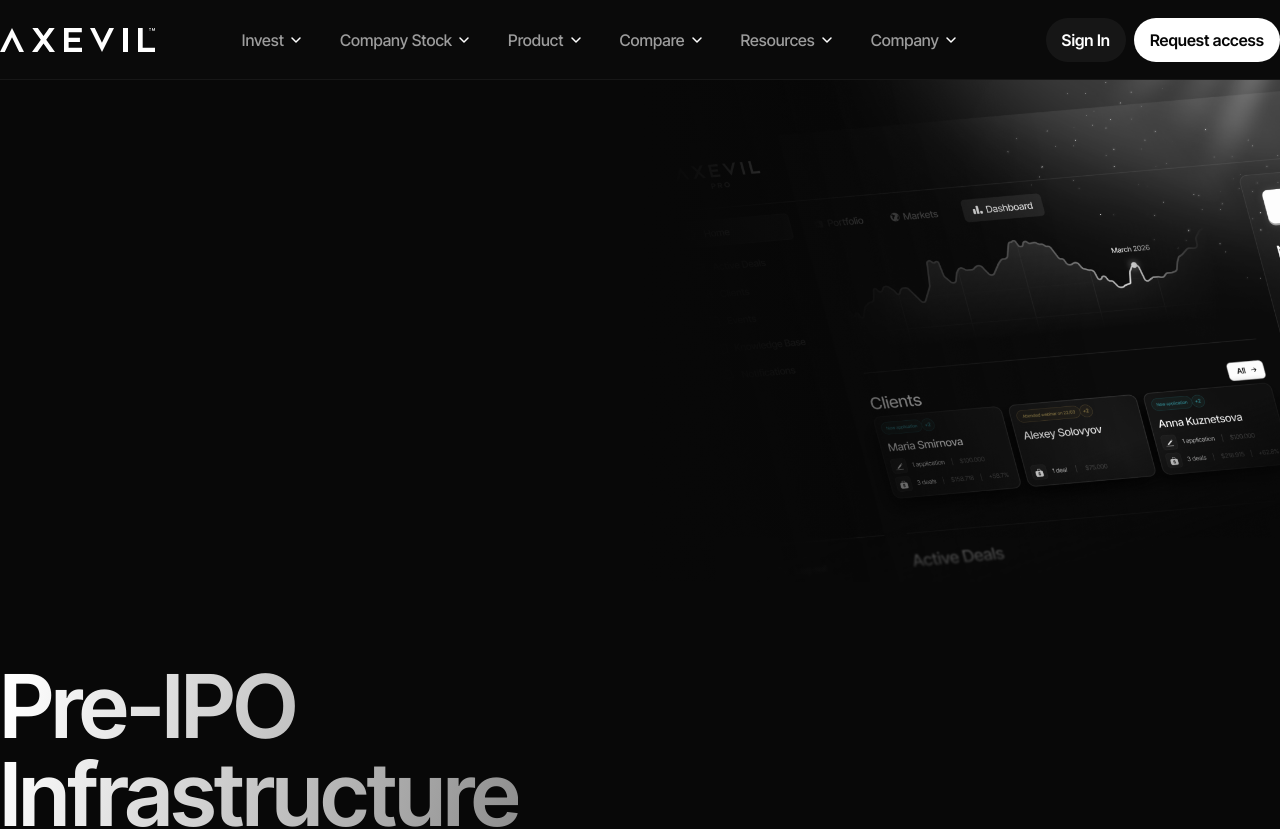
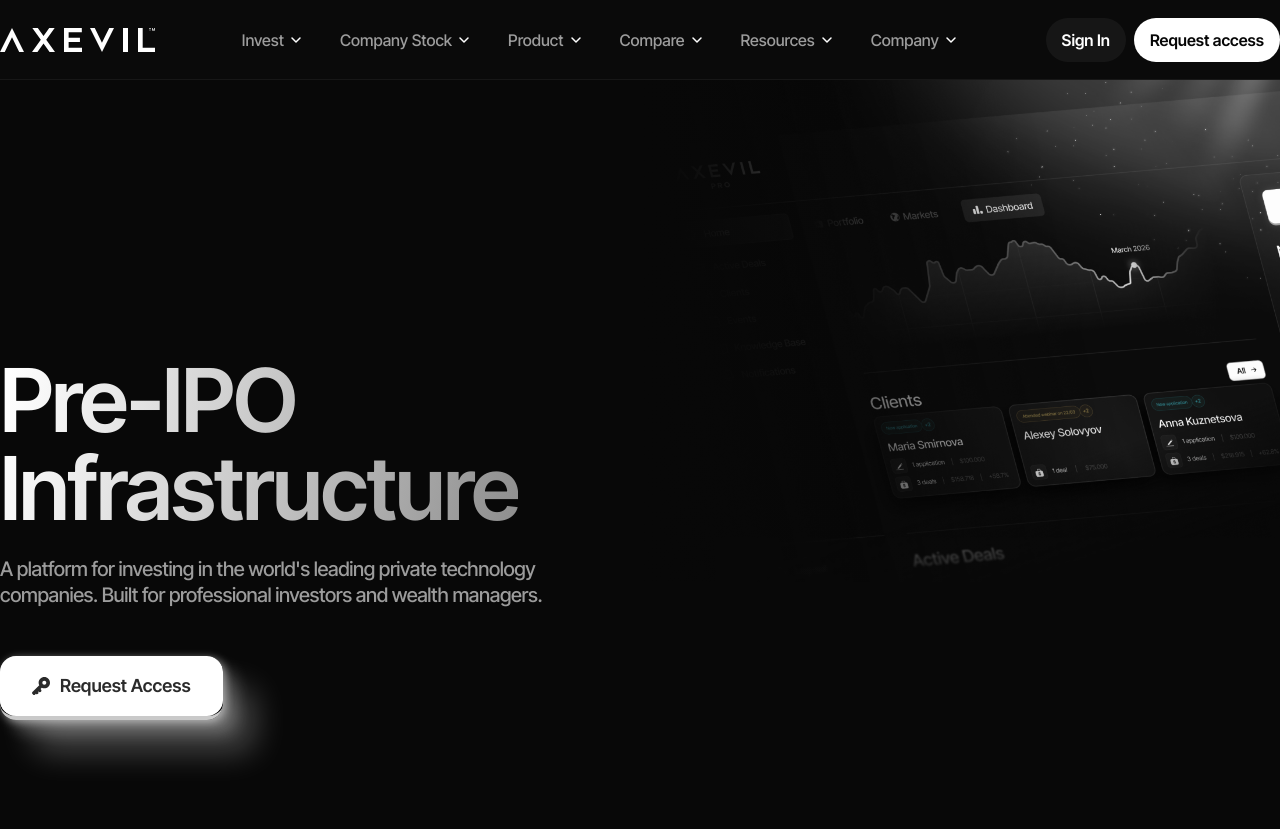
Before and after one commit to marketingwtf135/marketing-websites, a React (Vite) app: page / in a window 1280 px wide. Shown: the top 829 px of the page. Built offline with nearby package versions, Linux system fonts and the light colour scheme; the HTML template or start-up script is replaced by a standard one.

Commit message:
fix: Block01 hero section 100vh, anchor copy+CTA to bottom edge

```diff
--- a/src/blocks/Block01Hero.tsx
+++ b/src/blocks/Block01Hero.tsx
@@ -2,7 +2,7 @@
 
 export default function Block01Hero() {
   return (
-    <section className="relative w-full bg-page-bg overflow-clip" style={{ height: '1080px' }}>
+    <section className="relative w-full bg-page-bg overflow-clip" style={{ height: '100vh', minHeight: '600px' }}>
 
       {/* Nav — bg full-width, inner content capped at 1440px */}
       <nav className="absolute top-0 left-0 w-full z-10 border-b border-nav-border bg-nav-bg" style={{ height: '80px' }}>
@@ -58,8 +58,8 @@
         />
       </div>
 
-      {/* Copy + CTA — aligned to same 1440px container as the nav */}
-      <div className="absolute w-full" style={{ top: '662px' }}>
+      {/* Copy + CTA — anchored to bottom so button is always visible */}
+      <div className="absolute w-full" style={{ bottom: '80px' }}>
         <div className="mx-auto w-full max-w-content">
           <div className="flex flex-col gap-12 items-start">
             <div className="flex flex-col gap-6 items-start">
```
